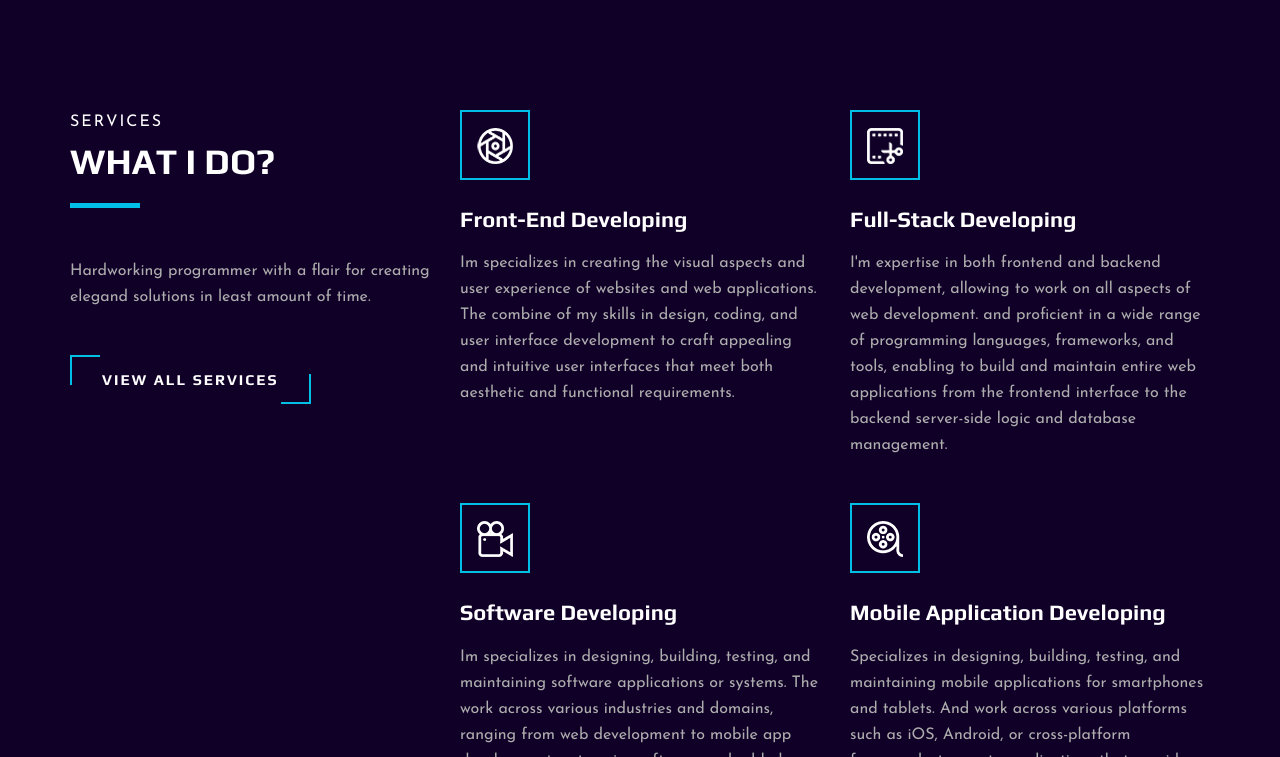
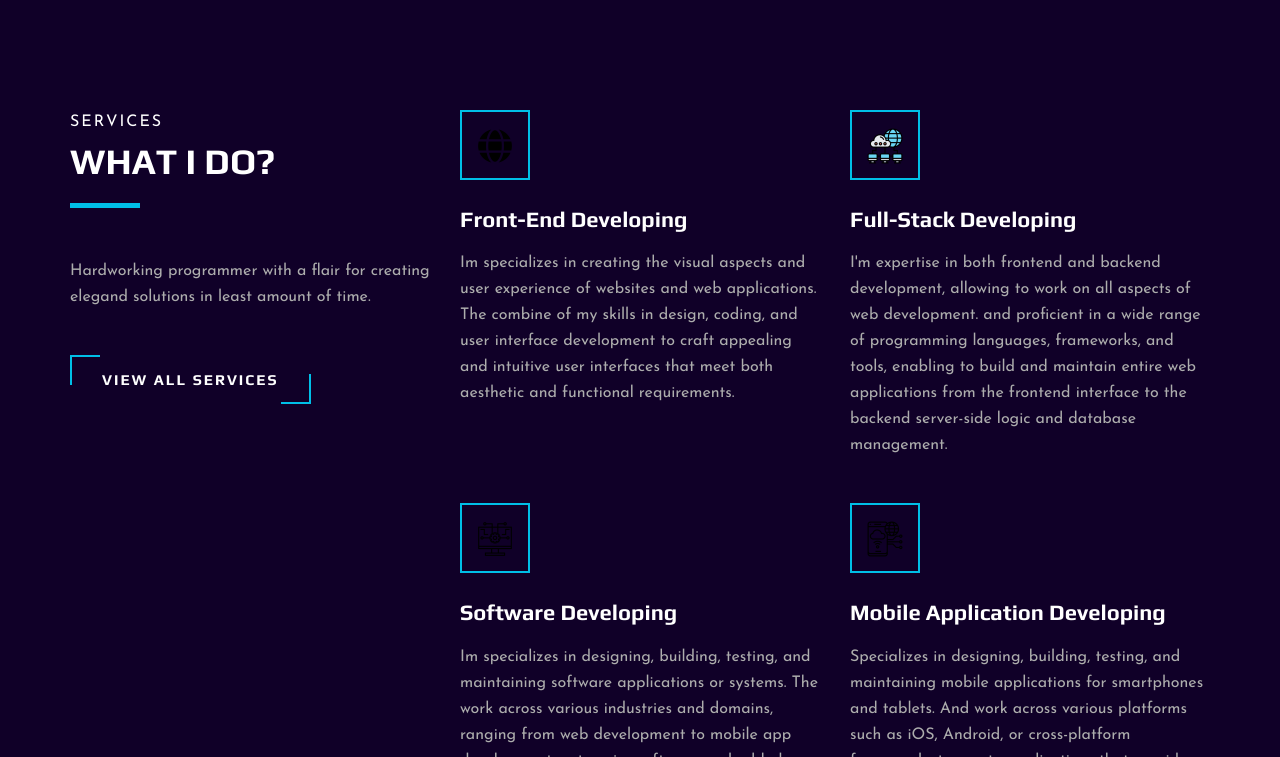
Before and after one commit to Alan2k2/Alan-shaju.com, a plain HTML site: page index.html in a window 1280 px wide. Shown: the part 684-1441 px from the top of the page. Drawn offline with Linux system fonts and the light colour scheme.

Commit message:
added icons

```diff
--- a/index.html
+++ b/index.html
@@ -128,7 +128,7 @@
                         <div class="col-lg-6 col-md-6 col-sm-6">
                             <div class="services__item">
                                 <div class="services__item__icon">
-                                    <img src="img/icons/si-1.png" alt="">
+                                    <img src="img/icons/1.png" alt="">
                                 </div>
                                 <h4>Front-End Developing</h4>
                                 <p>Im specializes in creating the visual aspects and user experience of websites and web applications.
@@ -139,7 +139,7 @@
                         <div class="col-lg-6 col-md-6 col-sm-6">
                             <div class="services__item">
                                 <div class="services__item__icon">
-                                    <img src="img/icons/si-2.png" alt="">
+                                    <img src="img/icons/2.png" alt="">
                                 </div>
                                 <h4>Full-Stack Developing</h4>
                                 <p>I'm expertise in both frontend and backend development, allowing to work on all aspects of web development.
@@ -150,7 +150,7 @@
                         <div class="col-lg-6 col-md-6 col-sm-6">
                             <div class="services__item">
                                 <div class="services__item__icon">
-                                    <img src="img/icons/si-3.png" alt="">
+                                    <img src="img/icons/3.png" alt="">
                                 </div>
                                 <h4>Software Developing</h4>
                                 <p>Im specializes in designing, building, testing, and maintaining software applications or systems.
@@ -161,7 +161,7 @@
                         <div class="col-lg-6 col-md-6 col-sm-6">
                             <div class="services__item">
                                 <div class="services__item__icon">
-                                    <img src="img/icons/si-4.png" alt="">
+                                    <img src="img/icons/4.png" alt="">
                                 </div>
                                 <h4>Mobile Application Developing</h4>
                                 <p>Specializes in designing, building, testing, and maintaining mobile applications for smartphones
```
Also changed, not shown: img/icons/1.png (added), img/icons/2.png (added), img/icons/3.png (added), img/icons/4.png (added).
